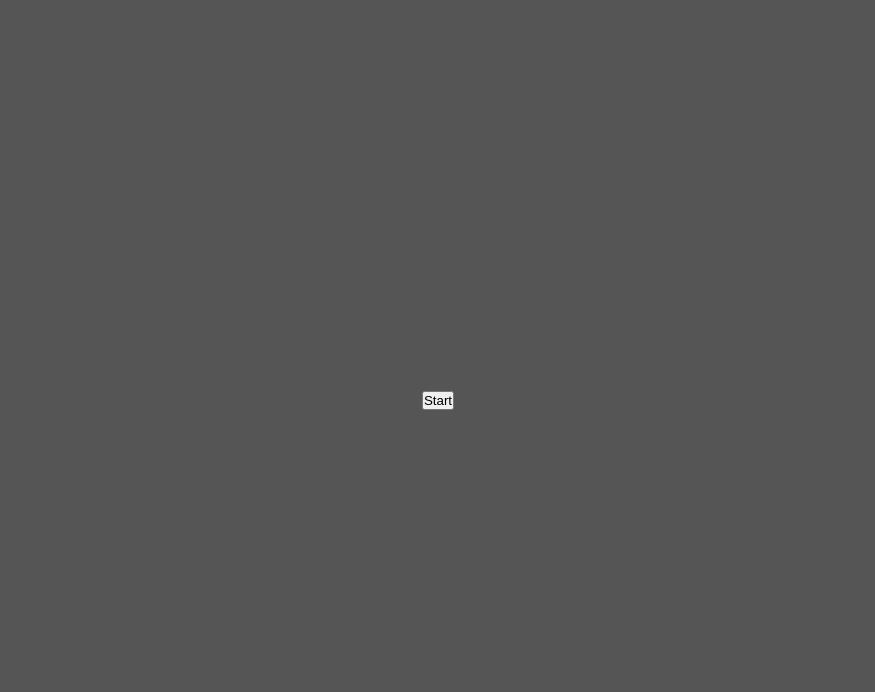
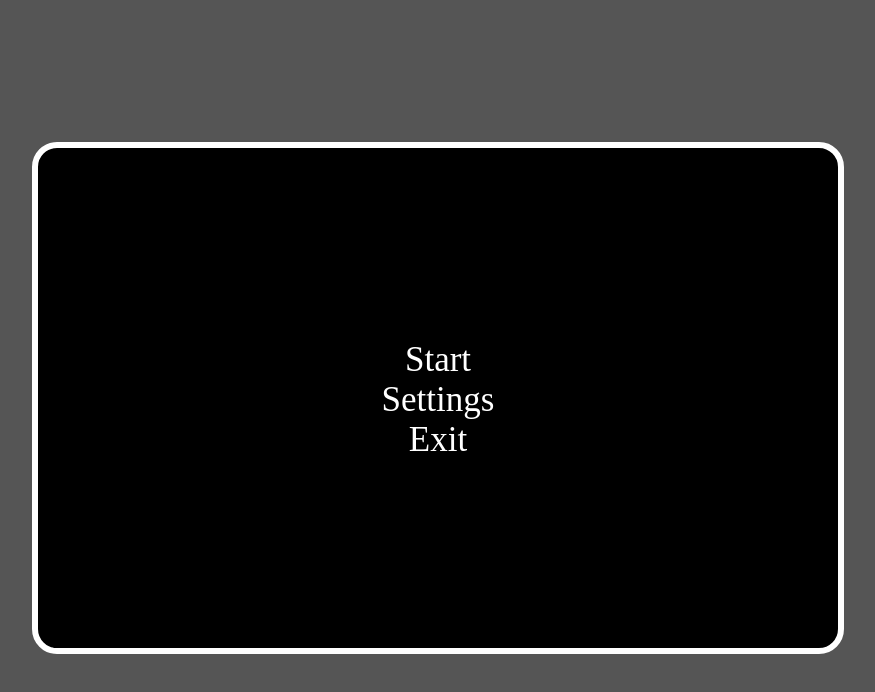
Before and after one commit to uauramenezes/next-pong, a Next.js app: page / in a window 1280 px wide. Shown: the top 692 px of the page, without its empty margins (202-1077 px from the left). Built offline with nearby package versions, Linux system fonts and the light colour scheme.

Commit message:
Start game menu

```diff
--- a/game/Ball.ts
+++ b/game/Ball.ts
@@ -55,7 +55,8 @@ export default class Ball {
 			this.#y >= player.y + player.height) ||
 			(this.#y + this.#radius >= player.y &&
 			this.#y <= player.y)) &&
-			this.#x < player.x + player.width && this.#xDirection === -1
+			this.#x < player.x + player.width &&
+			this.#xDirection === -1
 		) {
 				this.#yDirection *= -1;
 			}
--- /dev/null
+++ b/menu/Menu.tsx
@@ -0,0 +1,18 @@
+import Pong from '../game/Pong';
+
+export default function Menu() {
+	return (
+		<div className='menu'>
+			<ul>
+				<li id='1' onClick={() => {
+					let menu = document.querySelector('.menu') as HTMLElement;
+					menu.hidden = true;
+					Pong()
+				}}>Start</li>
+				<li id='2'>Settings</li>
+				<li id='3'>Exit</li>
+			</ul>
+		</div>
+
+	)
+}
--- a/pages/index.tsx
+++ b/pages/index.tsx
@@ -1,5 +1,6 @@
 import Head from 'next/head';
 import Pong from '../game/Pong';
+import Menu from '../menu/Menu';
 
 export default function Home() {
   function startGame() {
@@ -15,8 +16,8 @@ export default function Home() {
         <meta name="description" content="A simple Pong game built with Next.js" />
         <link rel="icon" href="/favicon.ico" />
       </Head>
-      <button id="btn" onClick={() => startGame()}>Start</button>
-      <canvas id="canvas" width='800' height='500' hidden={true}></canvas>
+      <Menu />
+      <canvas id="canvas" width='800' height='500'></canvas>
     </main>
   )
 }
--- a/styles/globals.css
+++ b/styles/globals.css
@@ -17,3 +17,24 @@ canvas{
   border: 6px solid #ffffff;
   border-radius: 25px;
 }
+
+.menu {
+  position: fixed;
+  z-index: 10;
+
+  top: 50%;
+  left: 50%;
+  transform: translate(-50%, -50%);
+
+  color: #ffffff;
+  font-size: 35px;
+  text-align: center;
+}
+
+h3 {
+  margin: 35px 0;
+}
+
+ul {
+  list-style-type: none;
+}
```
